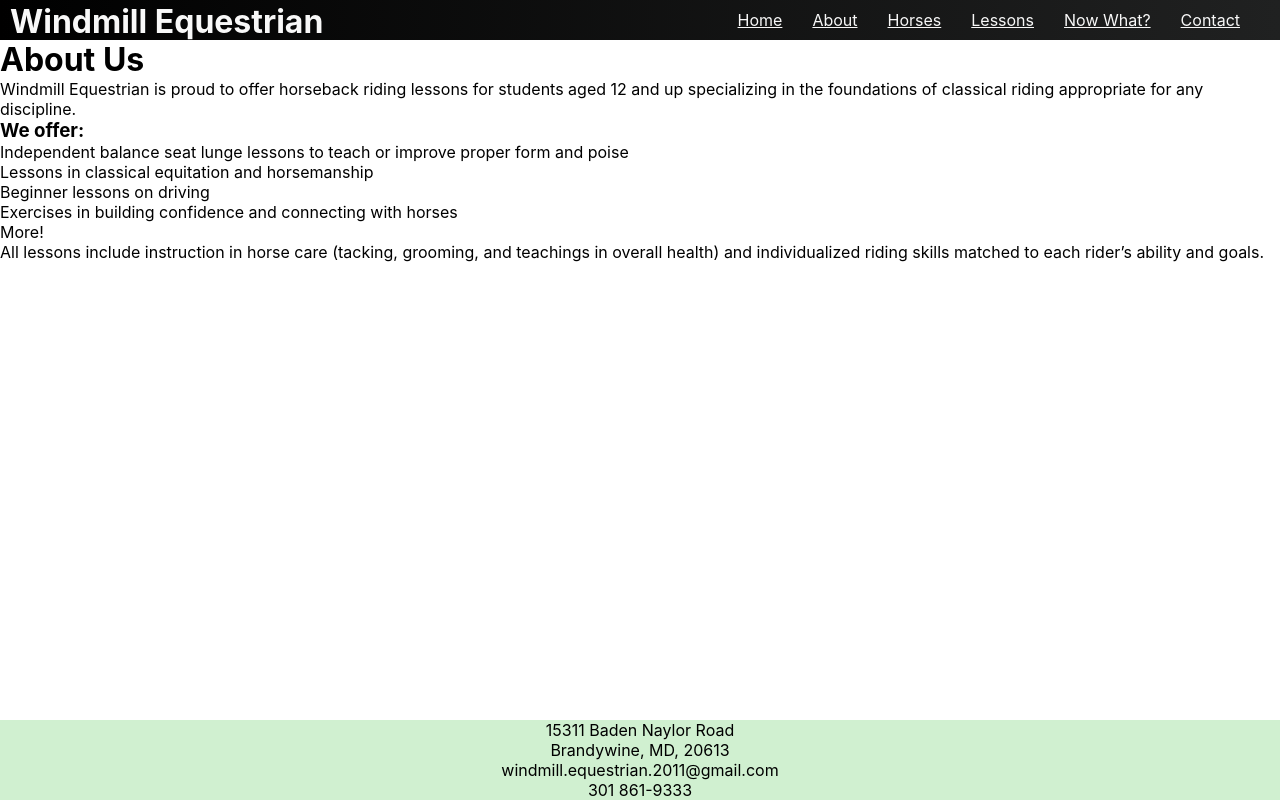
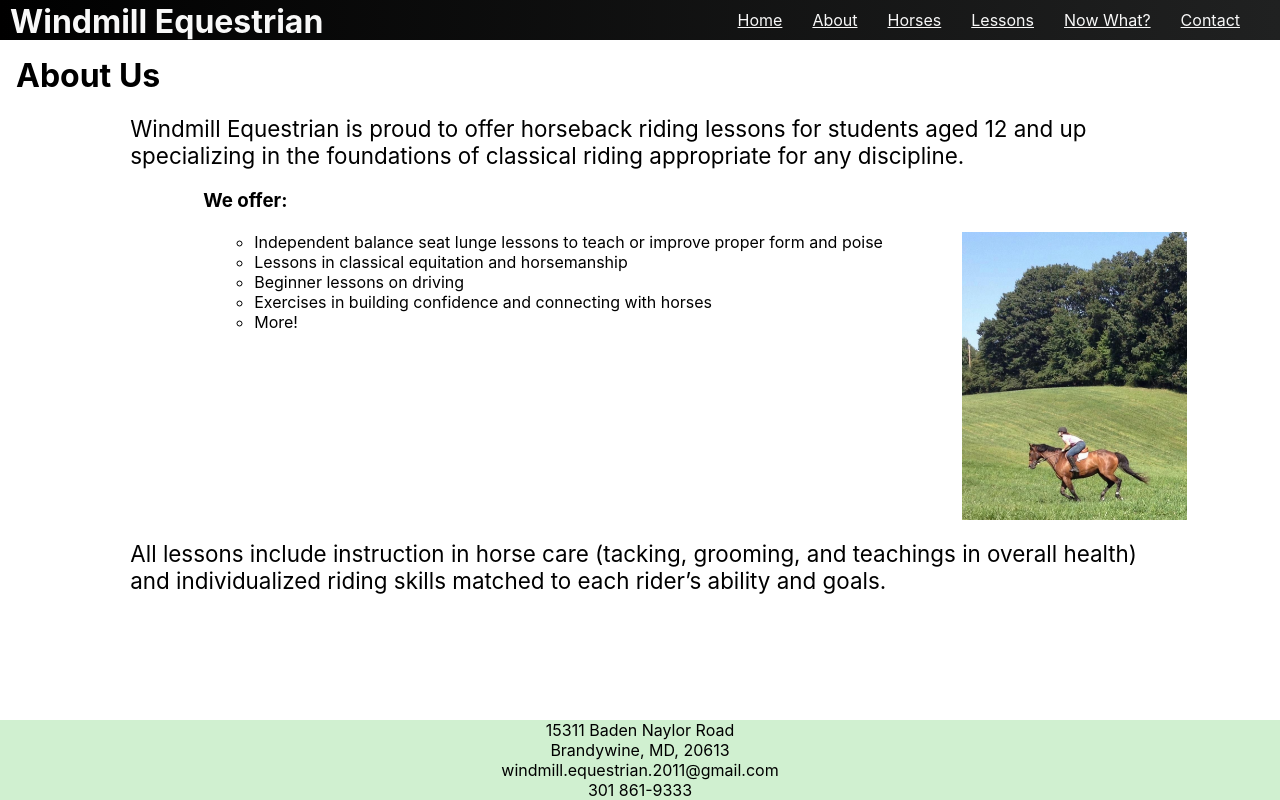
Before and after one commit to Matt-LaRochelle/horses, a React (Create React App) app: page /about in a window 1280 px wide. Built offline with nearby package versions, Linux system fonts and the light colour scheme.

Commit message:
about section done

```diff
--- a/src/components/about/About.jsx
+++ b/src/components/about/About.jsx
@@ -1,20 +1,25 @@
 import React from "react";
 import styles from './About.module.css';
+import h4 from '../images/h4.jpg';
 
 function About() {
     return (
-        <div>
-            <h1>About Us</h1>
-            <p>Windmill Equestrian is proud to offer horseback riding lessons for students aged 12 and up specializing in the foundations of classical riding appropriate for any discipline.</p>
-            <h3>We offer:</h3>
-            <ul>
-                <li>Independent balance seat  lunge lessons to teach or improve proper form and poise</li>
-                <li>Lessons in classical equitation and horsemanship</li>
-                <li>Beginner lessons on driving</li>
-                <li>Exercises  in building confidence and connecting with horses</li>
-                <li>More!</li>
-            </ul>
-            <p>All lessons include instruction in horse care (tacking, grooming, and teachings in overall health) and individualized riding skills matched to each rider’s ability and goals. </p>
+        <div className={styles.container}>
+            <h1 className={styles.h1}>About Us</h1>
+            <p className={styles.p}>Windmill Equestrian is proud to offer horseback riding lessons for students aged 12 and up specializing in the foundations of classical riding appropriate for any discipline.</p>
+            <h3 className={styles.h3}>We offer:</h3>
+            <div className={styles.grid}>
+                <ul className={styles.ul}>
+                    <li className={styles.li}>Independent balance seat  lunge lessons to teach or improve proper form and poise</li>
+                    <li className={styles.li}>Lessons in classical equitation and horsemanship</li>
+                    <li className={styles.li}>Beginner lessons on driving</li>
+                    <li className={styles.li}>Exercises  in building confidence and connecting with horses</li>
+                    <li className={styles.li}>More!</li>
+                </ul>
+                <img className={styles.img} src={h4} alt="woman riding horse through a field" />
+            </div>
+            <p className={styles.p}>All lessons include instruction in horse care (tacking, grooming, and teachings in overall health) and individualized riding skills matched to each rider’s ability and goals. </p>
+
         </div>
     );
 }
--- a/src/components/about/About.module.css
+++ b/src/components/about/About.module.css
@@ -0,0 +1,49 @@
+.container {
+    margin: 1rem;
+}
+
+.p {
+    font-size: 1.4rem;
+    max-width: 75ch;
+    margin: auto;
+    padding: 20px;
+}
+
+.h3 {
+    margin-left: 15%;
+    margin-bottom: 20px;
+}
+
+.grid {
+    display: flex;
+    justify-content: space-around;
+    margin-right: 40px;
+}
+
+.ul {
+    padding-left: 20px;
+    margin-left: 15%;
+}
+
+.li {
+    list-style-type: circle;
+}
+
+.img {
+    max-height: 18rem;
+    margin-left: 5px;
+}
+
+@media screen and (max-width: 600px) {
+    .h3 {
+        margin-left: 2%;
+    }
+    .ul {
+        padding-left: 2px;
+        margin-left: 2%;
+    }
+
+    .grid {
+        margin-right: 2%;
+    }
+}
```
